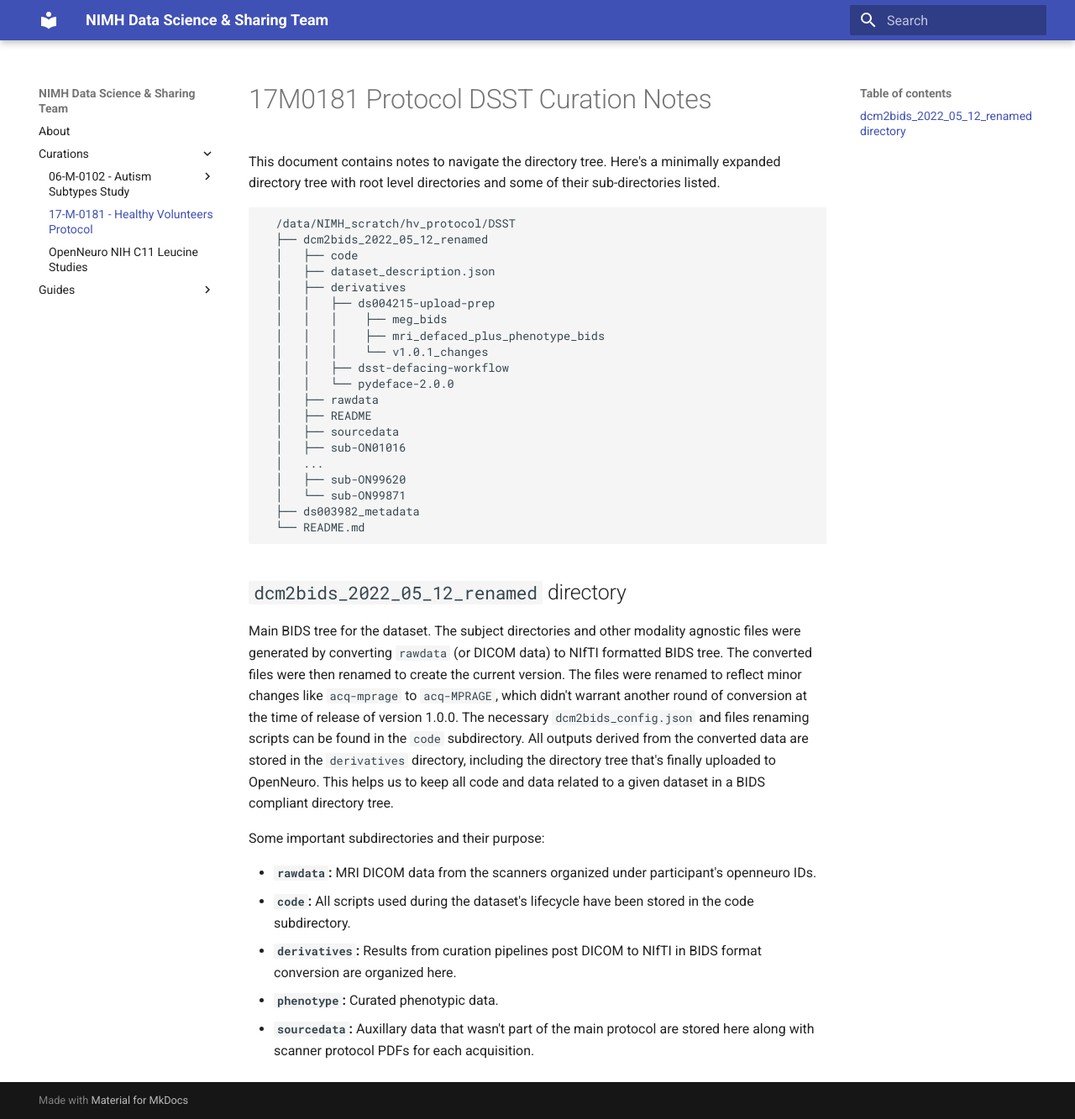
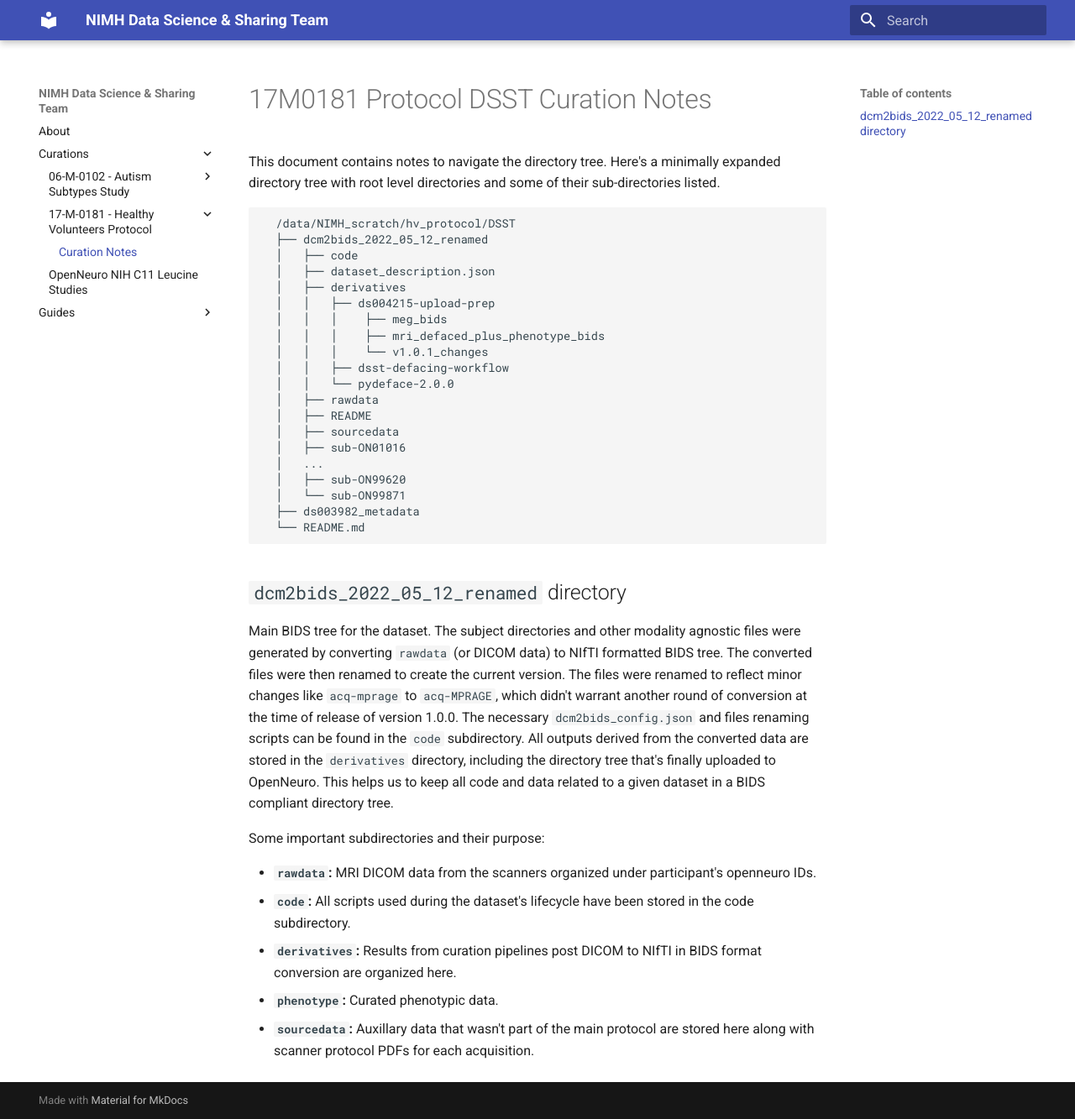
Before and after one commit to nimh-dsst/dsst-rtd, an MkDocs documentation site: the page built from docs/curations/17-M-0181/curation.md, in a window 1280 px wide and 1333 px high. Shown: the whole window at 84% size. Built offline with MkDocs 1.6.1 and Material for MkDocs 9.7.7, drawn with Linux system fonts in a browser that asks for light colours.

Commit message:
Update mkdocs.yml
Re-organized nav for the 17-M-0181 to reflect intent.

```diff
--- a/mkdocs.yml
+++ b/mkdocs.yml
@@ -13,7 +13,8 @@ nav:
     - 06-M-0102 - Autism Subtypes Study:
       - (DRAFT) dataset_description.json: curations/06-M-0102/dataset_description.md
       - (DRAFT) README.md: curations/06-M-0102/README.md
-    - 17-M-0181 - Healthy Volunteers Protocol: curations/17-M-0181/curation.md
+    - 17-M-0181 - Healthy Volunteers Protocol:
+      - Curation Notes: curations/17-M-0181/curation.md
     - OpenNeuro NIH C11 Leucine Studies: curations/c11-leucine/README.md
   - Guides:
       - NDA Tools Usage: tools/nda-downloadcmd.md
```
